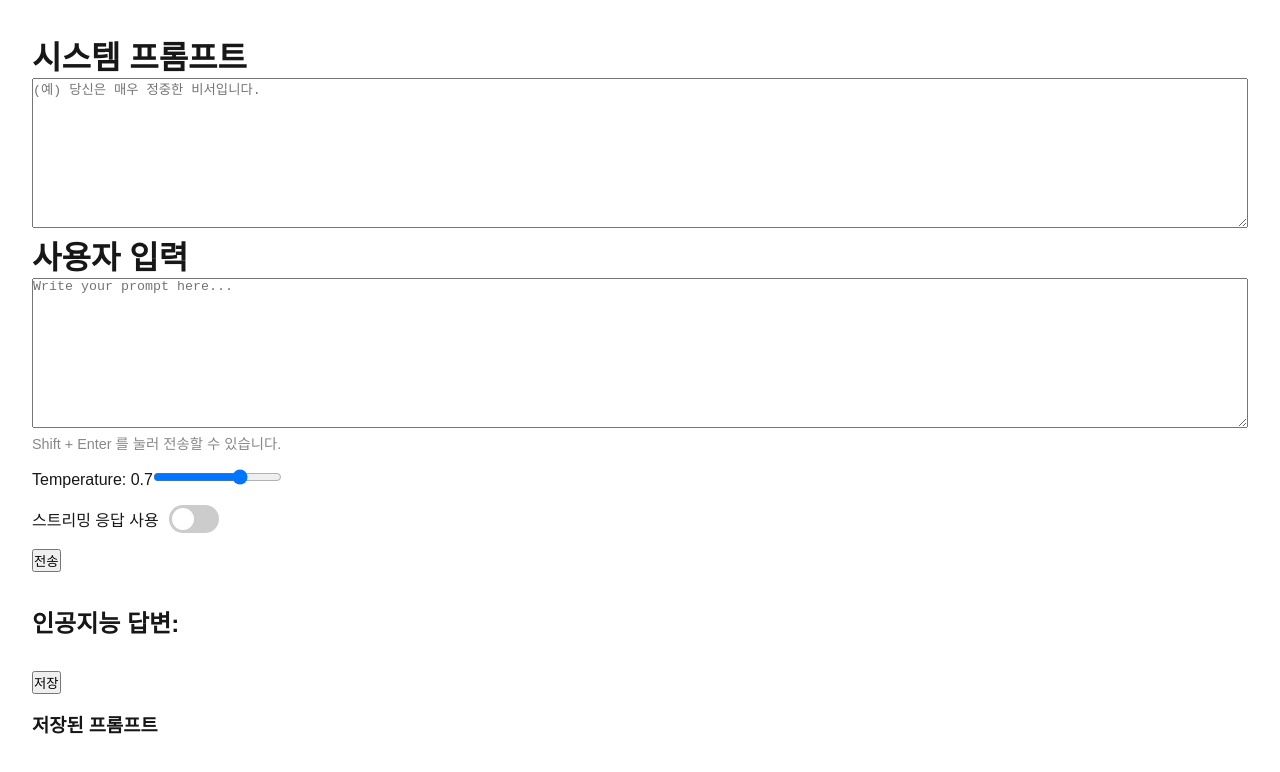
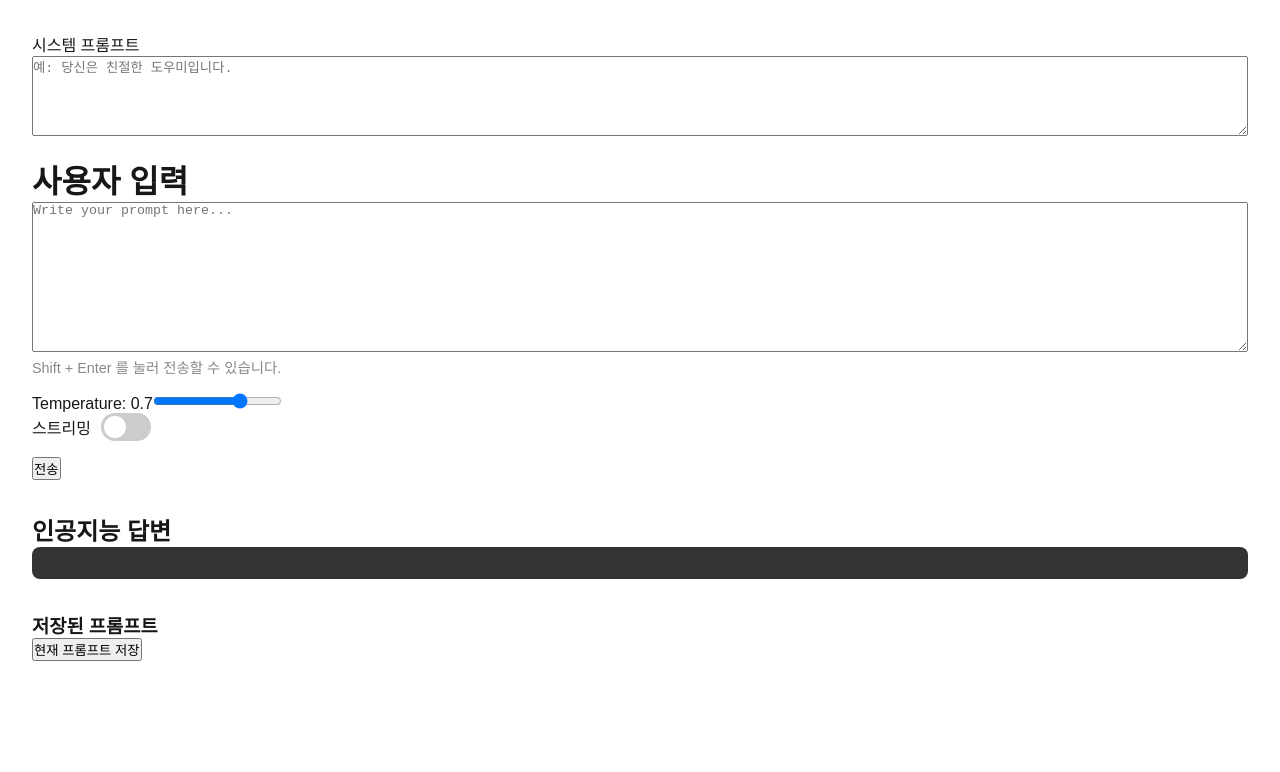
Before and after one commit to Gitnameisname/prompt-engineering-site, a Next.js app in the folder frontend/: page / in a window 1280 px wide. Shown: the top 772 px of the page. Built offline with nearby package versions, Linux system fonts and the light colour scheme.

Commit message:
UI 컴포넌트 분리

```diff
--- a/frontend/src/app/page.tsx
+++ b/frontend/src/app/page.tsx
@@ -1,7 +1,12 @@
 "use client";
 
-import { marked } from "marked";
-import { useState } from "react";
+import SystemPromptInput from "../components/SystemPromptInput";
+import UserPromptInput from "../components/UserPromptInput";
+import StreamToggle from "../components/StreamToggle";
+import ResponseViewer from "../components/ResponseViewer";
+import PromptSaver from "../components/PromptSaver";
+
+import { useState, useEffect } from "react";
 
 export default function Home() {
   const [systemPrompt, setSystemPrompt] = useState("");
@@ -83,34 +88,9 @@ export default function Home() {
 
   return (
     <main style={{ padding: "2rem" }}>
-      <h1>시스템 프롬프트</h1>
-      <textarea
-        placeholder="(예) 당신은 매우 정중한 비서입니다."
-        value={systemPrompt}
-        onChange={(e) => setSystemPrompt(e.target.value)}
-        style={{ width: "100%", height: "150px" }}
-        // shift + enter로 전송
-        onKeyDown={(e) => {
-          if (e.shiftKey && e.key === "Enter") {
-            e.preventDefault(); // 줄바꿈 방지
-            sendPrompt();
-          }
-        }}
-      />
-      <h1>사용자 입력</h1>
-      <textarea
-        placeholder="Write your prompt here..."
-        value={prompt}
-        onChange={(e) => setPrompt(e.target.value)}
-        style={{ width: "100%", height: "150px" }}
-        // shift + enter로 전송
-        onKeyDown={(e) => {
-          if (e.shiftKey && e.key === "Enter") {
-            e.preventDefault(); // 줄바꿈 방지
-            sendPrompt();
-          }
-        }}
-      />
+      <SystemPromptInput value={systemPrompt} onChange={setSystemPrompt} sendPrompt={sendPrompt} />
+      <UserPromptInput value={prompt} onChange={setPrompt} sendPrompt={sendPrompt} />
+
       <p style={{ fontSize: "0.9rem", color: "#888" }}>
       Shift + Enter 를 눌러 전송할 수 있습니다.
       </p>
@@ -125,83 +105,20 @@ export default function Home() {
           onChange={(e) => setTemperature(parseFloat(e.target.value))}
         />
       </div>
-      <div style={{ marginTop: "1rem" }}>
-        <label style={{ display: "flex", alignItems: "center", gap: "10px" }}>
-          <span>스트리밍 응답 사용</span>
-          <div
-            onClick={() => setUseStream(!useStream)}
-            style={{
-              width: "50px",
-              height: "28px",
-              borderRadius: "9999px",
-              backgroundColor: useStream ? "#4CAF50" : "#ccc",
-              position: "relative",
-              cursor: "pointer",
-              transition: "background-color 0.3s",
-            }}
-          >
-            <div
-              style={{
-                position: "absolute",
-                top: "3px",
-                left: useStream ? "26px" : "3px",
-                width: "22px",
-                height: "22px",
-                borderRadius: "50%",
-                backgroundColor: "white",
-                transition: "left 0.3s",
-              }}
-            />
-          </div>
-        </label>
-      </div>
+      <StreamToggle value={useStream} onToggle={() => setUseStream(!useStream)} />
       <button style={{ marginTop: "1rem" }} onClick={sendPrompt}>
         전송
       </button>
-      <div style={{ marginTop: "2rem", whiteSpace: "pre-wrap" }}>
-        <h2>인공지능 답변:</h2>
-        <div
-          dangerouslySetInnerHTML={{ __html: marked.parse(response) }}
-          // dangerouslySetInnerHTML={{
-          //   __html: useStream ? response : marked.parse(response)
-          // }}
-          style={{
-            padding: "1rem",
-            borderRadius: "8px",
-            whiteSpace: "pre-wrap",
-          }}
-        />
-      </div>
-      <button onClick={saveCurrentPrompt}>저장</button>
+      <ResponseViewer content={response} renderMarkdown={true} />
 
-      <div style={{ marginTop: "1rem" }}>
-        <h3>저장된 프롬프트</h3>
-        <ul>
-          {savedPrompts.map(item => (
-            <li key={item.id} style={{ marginBottom: "0.5rem" }}>
-              <button
-                onClick={() => {
-                  setSystemPrompt(item.system);
-                  setPrompt(item.user);
-                }}
-              >
-                불러오기
-              </button>
-              <span style={{ marginLeft: "1rem" }}>{item.user.slice(0, 30)}...</span>
-              <button
-                style={{ marginLeft: "1rem", color: "red" }}
-                onClick={() => {
-                  const newList = savedPrompts.filter(p => p.id !== item.id);
-                  setSavedPrompts(newList);
-                  localStorage.setItem("promptList", JSON.stringify(newList));
-                }}
-              >
-                삭제
-              </button>
-            </li>
-          ))}
-        </ul>
-      </div>
+      <PromptSaver
+        current={{ system: systemPrompt, user: prompt }}
+        onLoad={(system, user) => {
+          setSystemPrompt(system);
+          setPrompt(user);
+        }
+        }
+      />
     </main>
   );
 }
--- /dev/null
+++ b/frontend/src/components/PromptSaver.tsx
@@ -0,0 +1,78 @@
+import { useState, useEffect } from "react";
+
+type PromptItem = {
+    id: number;
+    system: string;
+    user: string;
+};
+
+type Props = {
+  current: { system: string; user: string };
+  onLoad: (system: string, user: string) => void;
+};
+
+export default function PromptSaver({ current, onLoad }: Props) {
+  const [savedPrompts, setSavedPrompts] = useState<PromptItem[]>([]);
+
+  // 초기 로드
+  useEffect(() => {
+    const stored = localStorage.getItem("promptList");
+    if (stored) {
+      setSavedPrompts(JSON.parse(stored));
+    }
+  }, []);
+
+  // 저장 함수
+  const savePrompt = () => {
+    const systemText = current.system.trim();
+    const userText = current.user.trim();
+
+    // 둘 다 비어있으면 저장 안 함
+    if (!systemText && !userText) return;
+
+    const newItem: PromptItem = {
+      id: Date.now(),
+      system: current.system,
+      user: current.user,
+    };
+
+    const updated = [...savedPrompts, newItem];
+    setSavedPrompts(updated);
+    localStorage.setItem("promptList", JSON.stringify(updated));
+  };
+
+  // 삭제 함수
+  const deletePrompt = (id: number) => {
+    const updated = savedPrompts.filter((p) => p.id !== id);
+    setSavedPrompts(updated);
+    localStorage.setItem("promptList", JSON.stringify(updated));
+  };
+
+  return (
+    <div style={{ marginTop: "2rem" }}>
+      <h3>저장된 프롬프트</h3>
+      <button onClick={savePrompt}>현재 프롬프트 저장</button>
+      <ul style={{ marginTop: "1rem", paddingLeft: "1rem" }}>
+        {savedPrompts.map((item) => (
+          <li key={item.id} style={{ marginBottom: "0.75rem" }}>
+            <div>
+              <strong>System:</strong> {item.system.slice(0, 20) || "(없음)"}
+            </div>
+            <div>
+              <strong>User:</strong> {item.user.slice(0, 50)}...
+            </div>
+            <div style={{ marginTop: "0.25rem" }}>
+              <button onClick={() => onLoad(item.system, item.user)}>불러오기</button>
+              <button
+                onClick={() => deletePrompt(item.id)}
+                style={{ marginLeft: "1rem", color: "red" }}
+              >
+                삭제
+              </button>
+            </div>
+          </li>
+        ))}
+      </ul>
+    </div>
+  );
+}
--- /dev/null
+++ b/frontend/src/components/ResponseViewer.tsx
@@ -0,0 +1,26 @@
+import { marked } from "marked";
+
+type Props = {
+  content: string;
+  renderMarkdown?: boolean;
+};
+
+export default function ResponseViewer({ content, renderMarkdown = true }: Props) {
+  return (
+    <div style={{ marginTop: "2rem" }}>
+      <h2>인공지능 답변</h2>
+      <div
+        dangerouslySetInnerHTML={{ __html: marked.parse(content) }}
+        // dangerouslySetInnerHTML={{
+        //     __html: renderMarkdown ? marked.parse(content) : content,
+        //   }}
+        style={{
+          background: "#333333",
+          padding: "1rem",
+          borderRadius: "8px",
+          whiteSpace: "pre-wrap",
+        }}
+      />
+    </div>
+  );
+}
--- /dev/null
+++ b/frontend/src/components/StreamToggle.tsx
@@ -0,0 +1,37 @@
+type Props = {
+    value: boolean;
+    onToggle: () => void;
+  };
+
+  export default function StreamToggle({ value, onToggle }: Props) {
+    return (
+      <div style={{ display: "flex", alignItems: "center", gap: "10px" }}>
+        <span>스트리밍</span>
+        <div
+          onClick={onToggle}
+          style={{
+            width: "50px",
+            height: "28px",
+            borderRadius: "9999px",
+            backgroundColor: value ? "#4CAF50" : "#ccc",
+            position: "relative",
+            cursor: "pointer",
+            transition: "background-color 0.3s",
+          }}
+        >
+          <div
+            style={{
+              position: "absolute",
+              top: "3px",
+              left: value ? "26px" : "3px",
+              width: "22px",
+              height: "22px",
+              borderRadius: "50%",
+              backgroundColor: "white",
+              transition: "left 0.3s",
+            }}
+          />
+        </div>
+      </div>
+    );
+  }
--- /dev/null
+++ b/frontend/src/components/SystemPromptInput.tsx
@@ -0,0 +1,25 @@
+type Props = {
+    value: string;
+    onChange: (v: string) => void;
+    sendPrompt: () => void;
+  };
+
+  export default function SystemPromptInput({ value, onChange, sendPrompt }: Props) {
+    return (
+      <>
+        <label>시스템 프롬프트</label>
+        <textarea
+          value={value}
+          onChange={(e) => onChange(e.target.value)}
+          placeholder="예: 당신은 친절한 도우미입니다."
+          style={{ width: "100%", height: "80px", marginBottom: "1rem" }}
+          onKeyDown={(e) => {
+            if (e.shiftKey && e.key === "Enter") {
+                e.preventDefault(); // 줄바꿈 방지
+                sendPrompt();
+            }
+            }}
+        />
+      </>
+    );
+  }
--- /dev/null
+++ b/frontend/src/components/UserPromptInput.tsx
@@ -0,0 +1,26 @@
+type Props = {
+    value: string;
+    onChange: (v: string) => void;
+    sendPrompt: () => void;
+  };
+
+  export default function UserPromptInput({ value, onChange, sendPrompt }: Props) {
+    return (
+      <>
+        <h1>사용자 입력</h1>
+        <textarea
+            placeholder="Write your prompt here..."
+            value={value}
+            onChange={(e) => onChange(e.target.value)}
+            style={{ width: "100%", height: "150px" }}
+            // shift + enter로 전송
+            onKeyDown={(e) => {
+            if (e.shiftKey && e.key === "Enter") {
+                e.preventDefault(); // 줄바꿈 방지
+                sendPrompt();
+            }
+            }}
+        />
+      </>
+    );
+  }
```
